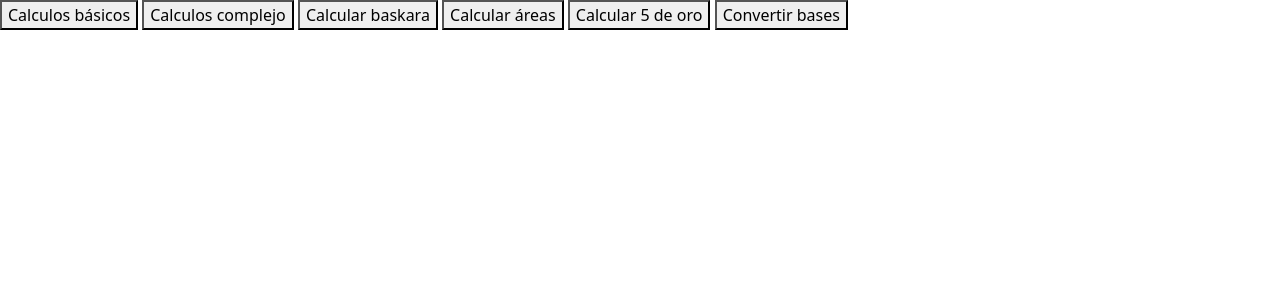
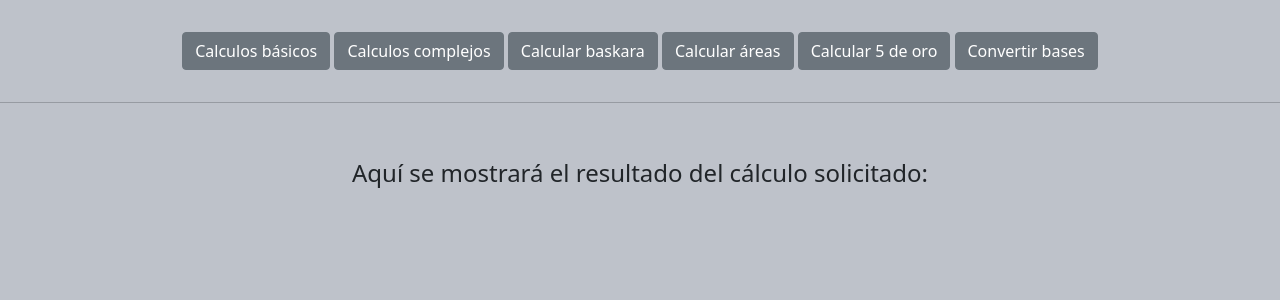
Before and after one commit to GabrielDLeon/ProyectoUTU, a PHP site: page /html/calculadora.html in a window 1280 px wide. Shown: the top 300 px of the page. Run offline with PHP 8.4, Linux system fonts and the light colour scheme.

Commit message:
Laboratorio VI (v1.2)
Co-Authored-By: str0op <83259000+str0op@users.noreply.github.com>

```diff
--- a/Laboratorio VI/assets/css/main.css
+++ b/Laboratorio VI/assets/css/main.css
@@ -5,7 +5,7 @@ body{
 header{
     width: 100vw;
     height: 100vh;
-    background-color: springgreen;
+    background-color: #b5b6b9
 }
 
 /* Chrome, Safari, Edge, Opera */
@@ -19,3 +19,18 @@ input::-webkit-inner-spin-button {
 input[type=number] {
   -moz-appearance: textfield;
 }
+.form-group {
+  margin: 1rem;
+  padding: 1rem;
+  text-align: center;
+}
+.contenedor {
+  margin: 1rem;
+  padding: 1rem;
+  text-align: center;
+}
+.botones {
+  margin: 1rem;
+  padding: 1rem;
+  text-align: center;
+}
--- a/Laboratorio VI/html/calculadora.html
+++ b/Laboratorio VI/html/calculadora.html
@@ -8,30 +8,31 @@
     <link rel="stylesheet" href="../assets/css/main.css">
     <title>Calculadora</title>
 </head>
-<body>
+<body style="background-color: rgb(190, 194, 202);">
+    <div class="botones">
+        <button class="btn btn-secondary" type="button" id="calculosBasicos">Calculos básicos</button>
+        <button class="btn btn-secondary" type="button" id="calculosComplejos">Calculos complejos</button>
+        <button class="btn btn-secondary" type="button" id="baskara">Calcular baskara</button>
+        <button class="btn btn-secondary" type="button" id="calculosAreas">Calcular áreas</button>
+        <button class="btn btn-secondary" type="button" id="5oro">Calcular 5 de oro</button>
+        <button class="btn btn-secondary" type="button" id="conversion">Convertir bases</button>
+    </div>
+    <hr>
 
-    <button type="button" id="calculosBasicos">Calculos básicos</button>
-    <button type="button" id="calculosComplejos">Calculos complejo</button>
-    <button type="button" id="baskara">Calcular baskara</button>
-    <button type="button" id="calculosAreas">Calcular áreas</button>
-    <button type="button" id="5oro">Calcular 5 de oro</button>
-    <button type="button" id="conversion">Convertir bases</button>
-
-    <form action="#" action="#" id="form-calculosBasicos">
-        <label for="num1">Numero 1:</label>
-        <input type="number" id="num1" required>
+    <div class="contenedor">
+        <form action="#" id="form-calculosBasicos">
+            <input type="number" id="num1" placeholder="Ingrese número 1">
             <select id="operacionBasicos">
-            <option value="sumar">+</option>
-            <option value="restar">-</option>
-            <option value="multiplicar">x</option>
-            <option value="dividir">/</option>
+                <option value="sumar">Sumar</option>
+                <option value="restar">Restar</option>
+                <option value="multiplicar">Multiplicar</option>
+                <option value="dividir">Dividir</option>
             </select>
-        <label for="num2">Numero 2:</label>
-        <input type="number" id="num2" required>
-        <button type="submit" class="btn btn-primary" id="btn-calculosBasicos">Calcular</button>
+            <input type="number" id="num2" placeholder="Ingrese número 2">
+            <button type="submit" class="btn btn-success" id="btn-calculosBasicos">Calcular</button>
         </form>
 
-    <form action="#"  id="form-calculosComplejos">
+        <form action="#" id="form-calculosComplejos">
             <select id="operacionComplejos">
                 <option value="default" selected disabled>Seleccione una opción</option>
                 <option value="Potencia">Potencia</option>
@@ -39,21 +40,17 @@
                 <option value="Factorial">Factorial</option>
             </select>
             <div class="form-group" id="grp-potencia">
-            <label for="pow-base">Base:</label>
-            <input type="number" id="pow-base">
-            <label for="pow-exponente">Exponente:</label>
-            <input type="number" id="pow-exponente">
-            <button type="submit" id="btn-potencia">Calcular potencia</button>
+                <input type="number" id="pow-base" placeholder="Ingrese la base">
+                <input type="number" id="pow-exponente" placeholder="Ingrese el exponente">
+                <button class="btn btn-success" type="submit" id="btn-potencia">Calcular potencia</button>
             </div>
             <div class="form-group" id="grp-rCuadrada">
-            <label for="rCuadrada">Numero:</label>
-            <input type="number" id="rCuadrada">
-            <button type="submit" id="btn-rCuadrada">Calcular raíz cuadrada</button>
+                <input type="number" id="rCuadrada" placeholder="Ingrese la raíz cuadrada">
+                <button class="btn btn-success" type="submit" id="btn-rCuadrada">Calcular raíz cuadrada</button>
             </div>
             <div class="form-group" id="grp-factorial">
-            <label for="factorial">Numero:</label>
-            <input type="number" id="factorial">
-            <button type="submit" id="btn-factorial">Calcular factorial</button>
+                <input type="number" id="factorial" placeholder="Ingrese un número">
+                <button class="btn btn-success" type="submit" id="btn-factorial">Calcular factorial</button>
             </div>
         </form>
 
@@ -66,61 +63,47 @@
                 <option value="Circulo">Circulo</option>
             </select>
             <div class="form-group" id="grp-cuadrado">
-            <label for="aCuadrado">Tamaño de lado:</label>
-            <input type="number" id="aCuadrado">
-            <button type="submit" id="btn-aCuadrado">Calcular área cuadrado</button>
+                <input type="number" id="aCuadrado" placeholder="Medida del lado">
+                <button class="btn btn-success" type="submit" id="btn-aCuadrado">Calcular área cuadrado</button>
             </div>
             <div class="form-group" id="grp-rectangulo">
-            <label for="largoRectangulo">Largo:</label>
-            <input type="number" id="largoRectangulo">
-            <label for="anchoRectangulo">Ancho:</label>
-            <input type="number" id="anchoRectangulo">
-            <button type="submit" id="btn-aRectangulo">Calcular área rectángulo</button>
+                <input type="number" id="largoRectangulo" placeholder="Medida del largo">
+                <input type="number" id="anchoRectangulo" placeholder="Medida del ancho">
+                <button class="btn btn-success" type="submit" id="btn-aRectangulo">Calcular área rectángulo</button>
             </div>
             <div class="form-group" id="grp-triangulo">
-            <label for="baseTriangulo">Base del triángulo:</label>
-            <input type="number" id="baseTriangulo">
-            <label for="alturaTriangulo">Altura del triángulo:</label>
-            <input type="number" id="alturaTriangulo">
-            <button type="submit" id="btn-aTriangulo">Calcular área triángulo</button>
+                <input type="number" id="baseTriangulo" placeholder="Ingrese base">
+                <input type="number" id="alturaTriangulo" placeholder="Ingrese altura">
+                <button class="btn btn-success" type="submit" id="btn-aTriangulo">Calcular área triángulo</button>
             </div>
             <div class="form-group" id="grp-circulo">
-            <label for="radioCirculo">Radio de la circunferencia:</label>
-            <input type="number" id="radioCirculo">
-            <button type="submit" id="btn-aCirculo">Calcular área circulo</button>
+                <input type="number" id="radioCirculo" placeholder="Ingrese radio">
+                <button class="btn btn-success" type="submit" id="btn-aCirculo">Calcular área circulo</button>
             </div>
         </form>
 
         <form action="#" id="form-baskara">
-        <label for="baskara-a">Valor A: </label>
-        <input type="number" id="baskara-a">
-        <label for="baskara-b">Valor B: </label>
-        <input type="number" id="baskara-b">
-        <label for="baskara-c">Valor C: </label>
-        <input type="number" id="baskara-c">
-        <button type="submit" id="btn-baskara">Calcular baskara</button>
+            <input type="number" id="baskara-a" placeholder="Ingrese valor A">
+            <input type="number" id="baskara-b" placeholder="Ingrese valor B">
+            <input type="number" id="baskara-c" placeholder="Ingrese valor C">
+            <button class="btn btn-success" type="submit" id="btn-baskara">Calcular baskara</button>
         </form>
 
-    <form action="#" id="form-5oro">
-        <label for="oroNum1">Número 1:</label>
-        <input type="number" id="oroNum1">
-        <label for="oroNum2">Número 2:</label>
-        <input type="number" id="oroNum2">
-        <label for="oroNum3">Número 3:</label>
-        <input type="number" id="oroNum3">
-        <label for="oroNum4">Número 4:</label>
-        <input type="number" id="oroNum4">
-        <label for="oroNum5">Número 5:</label>
-        <input type="number" id="oroNum5">
+        <form action="#" id="form-5oro"><h3>Ingrese los números a jugar en las casillas de abajo</h3><br>
+            <input onKeyPress="if(this.value.length==2) return false;" style="width: 32px;" type="number" id="oroNum1" class="text-center">
+            <input onKeyPress="if(this.value.length==2) return false;" style="width: 32px;" type="number" id="oroNum2" class="text-center">
+            <input onKeyPress="if(this.value.length==2) return false;" style="width: 32px;" type="number" id="oroNum3" class="text-center">
+            <input onKeyPress="if(this.value.length==2) return false;" style="width: 32px;" type="number" id="oroNum4" class="text-center">
+            <input onKeyPress="if(this.value.length==2) return false;" style="width: 32px;" type="number" id="oroNum5" class="text-center">
             <div id="grp-5oro" class="form-group">
                 <h3>Multiplicador probabilidad</h3>
                 <p>Una vez elegido los números a jugar, presione la cantidad de veces que desea jugarlo.</p>
-            <button type="submit" id="btn-5oro-jugar-1">x1</button>
-            <button type="submit" id="btn-5oro-jugar-10">x10</button>
-            <button type="submit" id="btn-5oro-jugar-100">x100</button>
-            <button type="submit" id="btn-5oro-jugar-ganar">Ganar</button>
+                <button class="btn btn-success" type="submit" id="btn-5oro-jugar-1">x1</button>
+                <button class="btn btn-success" type="submit" id="btn-5oro-jugar-10">x10</button>
+                <button class="btn btn-success" type="submit" id="btn-5oro-jugar-100">x100</button>
+                <button class="btn btn-warning" type="submit" id="btn-5oro-jugar-ganar">Ganar</button>
             </div>
-        <button type="reset" id="btn-5oro-reset">Restablecer probabilidad</button>
+            <button class="btn btn-danger" type="reset" id="btn-5oro-reset">Restablecer probabilidad</button>
         </form>
 
         <form id="form-conversion">
@@ -130,17 +113,20 @@
                 <option value="10">Decimal</option>
                 <option value="16">Hexadecimal</option>
             </select>
-        <input type="text" name="cvalor" placeholder="ingrese un numero" required>
+            <input type="text" name="cvalor" placeholder="Ingrese un numero" required>
             <select name="cbase2">
                 <option value="2">Binario</option>
                 <option value="8">Octal</option>
                 <option value="10">Decimal</option>
                 <option value="16">Hexadecimal</option>
             </select>
-        <button type="button" id="btn-conversion">Enviar</button>
+            <button class="btn btn-success" type="button" id="btn-conversion">Enviar</button>
         </form>
 
+        <br>
+        <h4>Aquí se mostrará el resultado del cálculo solicitado:</h3> <br>
         <p id="resultado"></p>
+    </div>
 
     <script src="../assets/js/bootstrap.js"></script>
     <script src="../assets/js/jquery-3.6.0.min.js"></script>
--- a/Laboratorio VI/index.html
+++ b/Laboratorio VI/index.html
@@ -14,6 +14,7 @@
         <div class="background-overlay py-5">
             <div class="container text-justify text-center">
                 <h1>Laboratorio VI</h1>
+                <hr>
                 <p>Recopilación de todos los laboratorios</p>
                 <a href="html/calculadora.html" id="calculadora" class="btn btn-outline-dark">Calculadora</a>
                 <a href="html/alumno.html" id="alumno" class="btn btn-outline-dark">Ingreso de alumno</a>
```
Also changed, not shown: Laboratorio VI/alan/calculadora.html (added, +116 -0 lines). Lines whose indentation alone changed are shown as unchanged.
